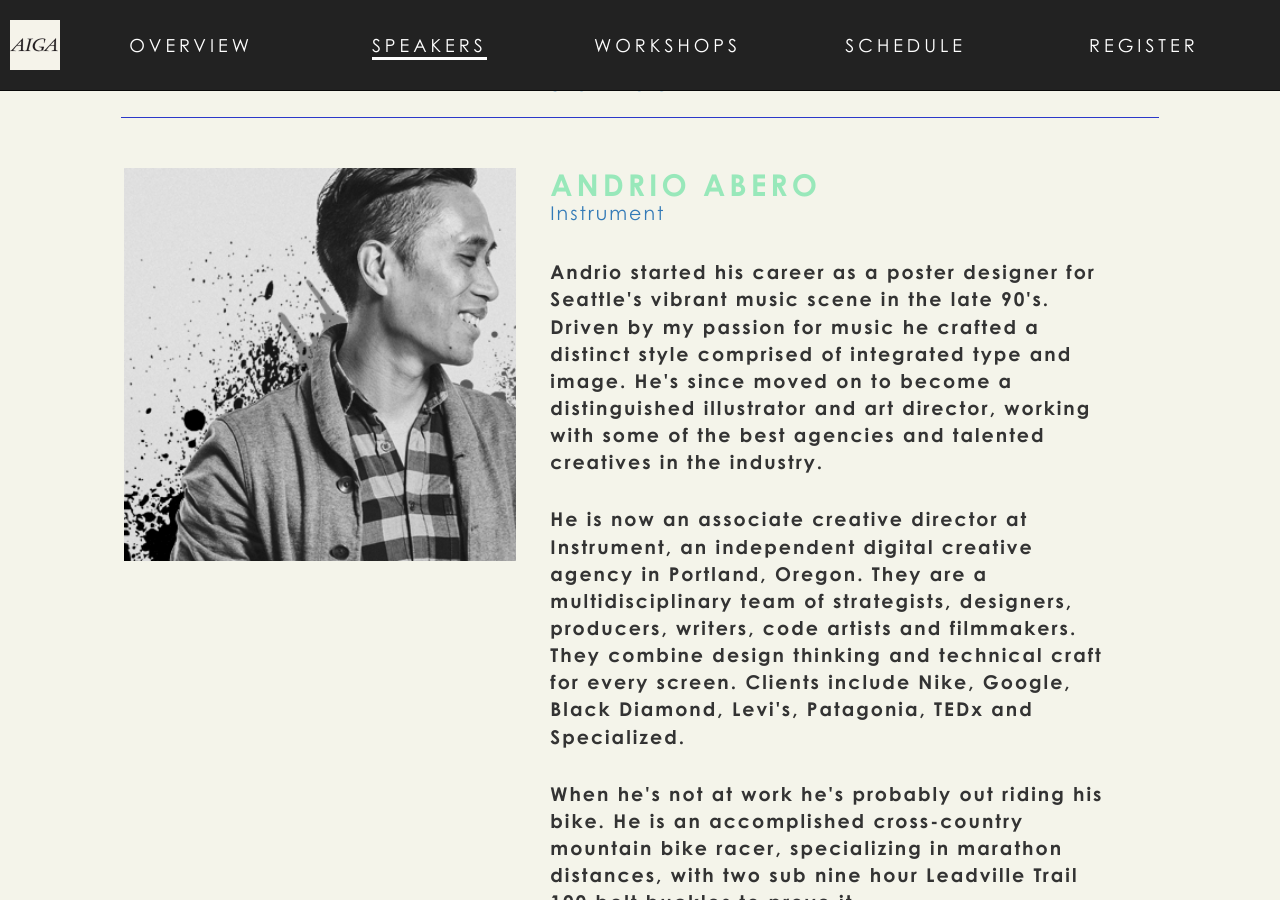
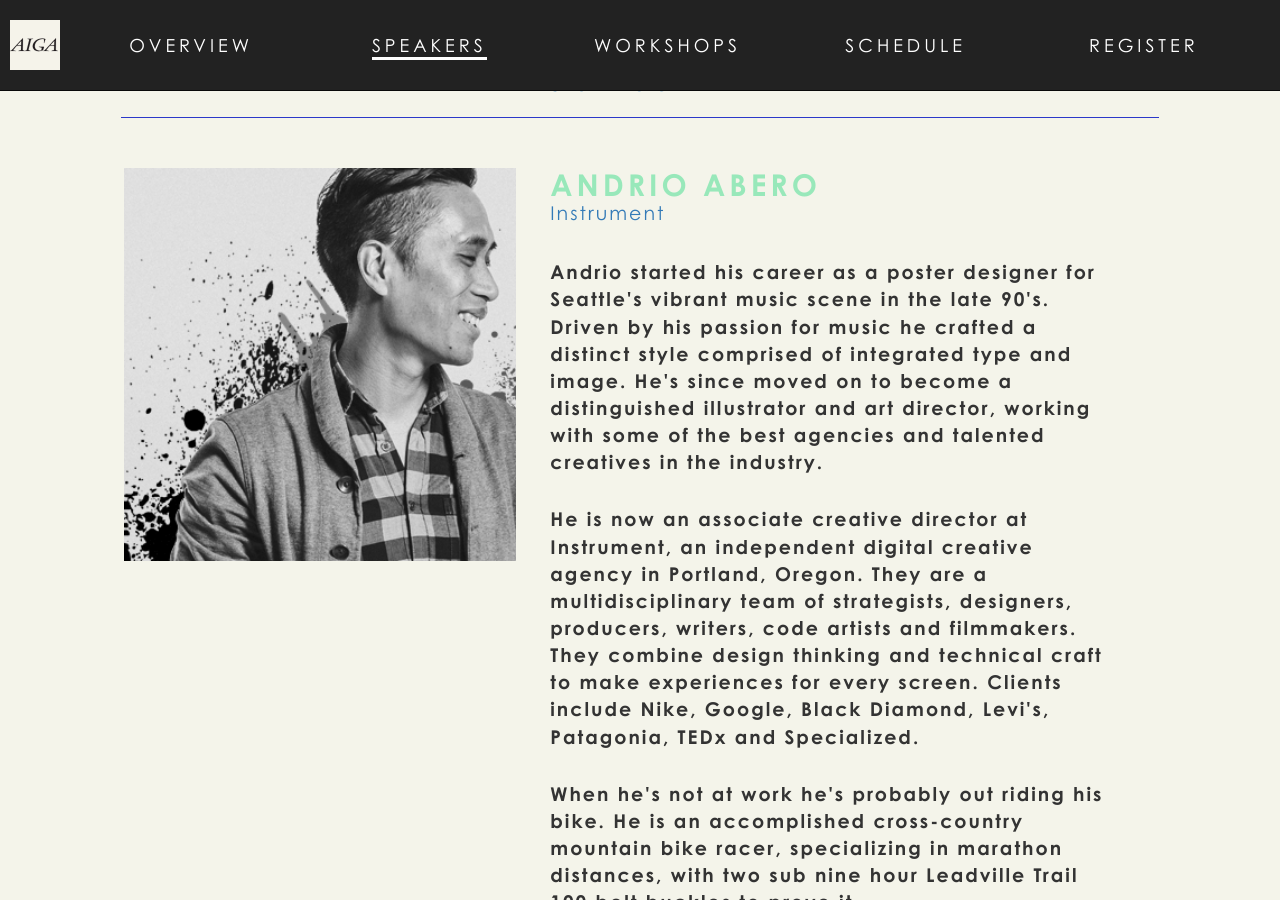
Before and after one commit to aiga-seattle/2015.aigaintothewoods.com, a Jekyll site: the page built from speakers.html, in a window 1280 px wide and 900 px high, scrolled down 3180 px. Built offline with Jekyll 4.4.1, drawn with Linux system fonts in a browser that asks for light colours; nearby versions of some CDN libraries; some web fonts are replaced.

Commit message:
Wording changes

```diff
--- a/_speakers/04_andrio_abero.html
+++ b/_speakers/04_andrio_abero.html
@@ -18,9 +18,9 @@
     aspect: rectangle
 ---
 
-<p>Andrio started his career as a poster designer for Seattle's vibrant music scene in the late 90's. Driven by my passion for music he crafted a distinct style comprised of integrated type and image. He's since moved on to become a distinguished illustrator and art director, working with some of the best agencies and talented creatives in the industry.</p>
+<p>Andrio started his career as a poster designer for Seattle's vibrant music scene in the late 90's. Driven by his passion for music he crafted a distinct style comprised of integrated type and image. He's since moved on to become a distinguished illustrator and art director, working with some of the best agencies and talented creatives in the industry.</p>
 
-<p>He is now an associate creative director at Instrument, an independent digital creative agency in Portland, Oregon. They are a multidisciplinary team of strategists, designers, producers, writers, code artists and filmmakers. They combine design thinking and technical craft for every screen. Clients include Nike, Google, Black Diamond, Levi's, Patagonia, TEDx and Specialized.
+<p>He is now an associate creative director at Instrument, an independent digital creative agency in Portland, Oregon. They are a multidisciplinary team of strategists, designers, producers, writers, code artists and filmmakers. They combine design thinking and technical craft to make experiences for every screen. Clients include Nike, Google, Black Diamond, Levi's, Patagonia, TEDx and Specialized.
 </p>
 
 <p>When he's not at work he's probably out riding his bike. He is an accomplished cross-country mountain bike racer, specializing in marathon distances, with two sub nine hour Leadville Trail 100 belt buckles to prove it.</p>
```
Also changed, not shown: 2 other files.
